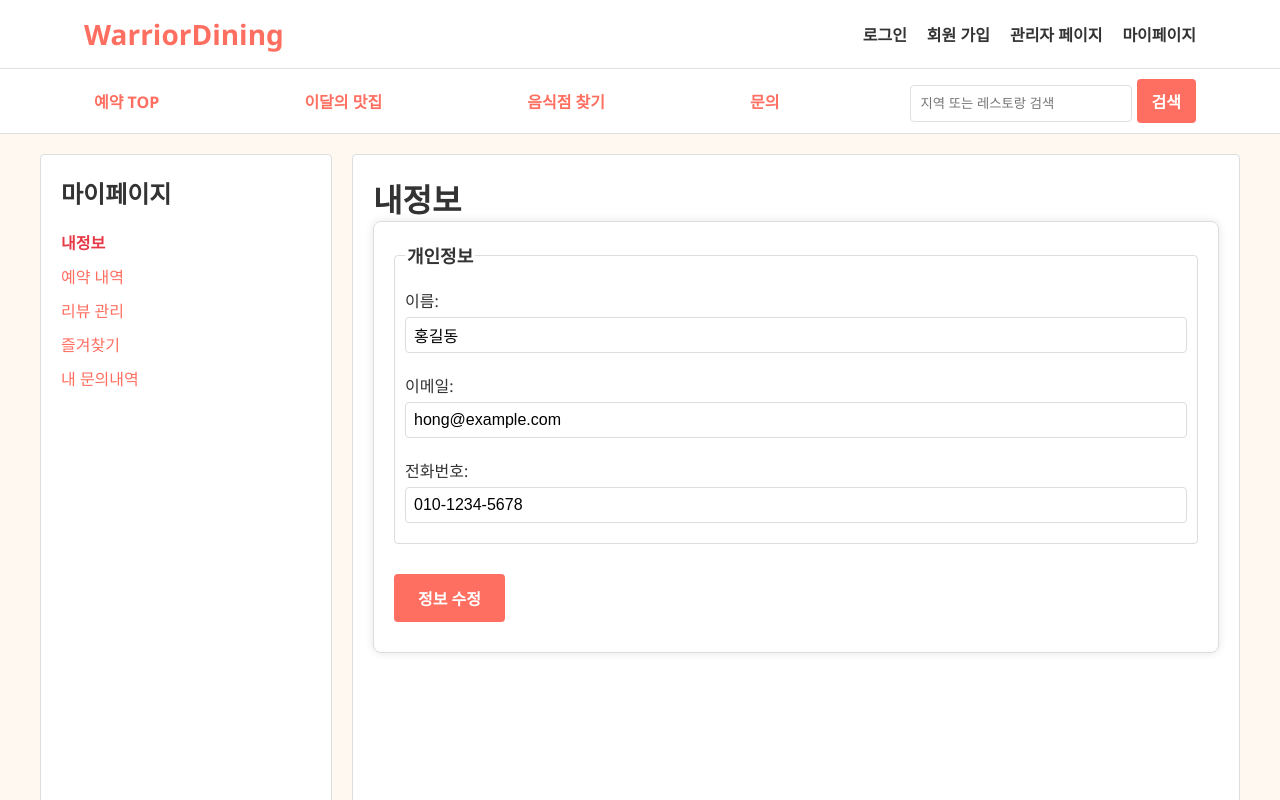
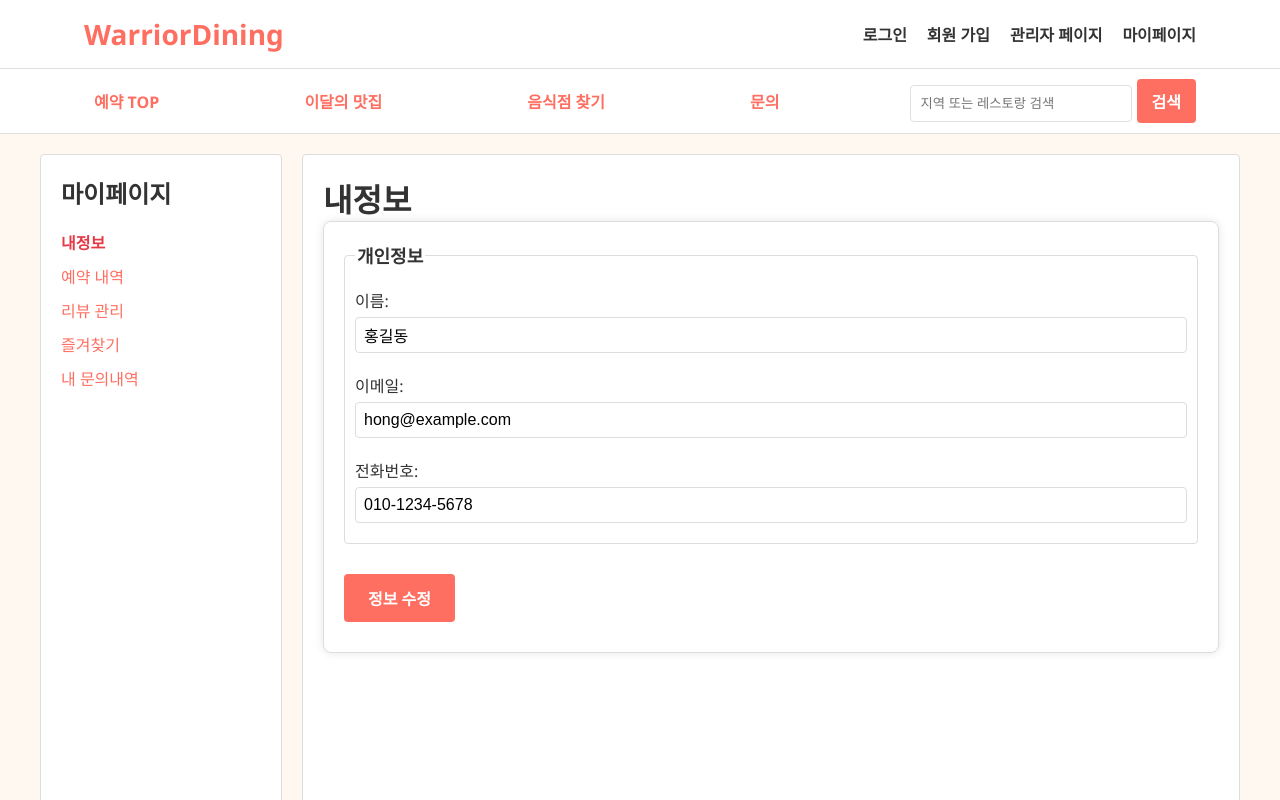
Before and after one commit to warrior-dining/warrior-dining-front, a React (Create React App) app: page /mypage in a window 1280 px wide. Shown: the top 800 px of the page. Built offline with nearby package versions, Linux system fonts and the light colour scheme.

Commit message:
[#7] 마이페이지 사이드바 화면비율 수정

```diff
--- a/src/css/mypageMutual.css
+++ b/src/css/mypageMutual.css
@@ -1,4 +1,5 @@
 /* sidebar.css */
+
 
 .mypage-sidebar {
     width: 250px;
@@ -9,6 +10,7 @@
     margin-right: 20px;
     position: sticky;
     top: 0;
+    flex: 0 0 200px;
 }
 
 .mypage-sidebar h2 {
@@ -40,19 +42,11 @@
     margin: 20px auto;
     max-width: 1200px;
     padding: 0 20px;
+    align-items: stretch;
+    height: 100vh;
 }
 
 .mypage-sidebar ul li a.active {
     color: #e63946;
     font-weight: bold;
 }
-
-.mypage-content {
-    flex: 1;
-    padding: 20px;
-    background-color: #fff;
-    border: 1px solid #ddd;
-    border-radius: 4px;
-    height: calc(100vh - 100px);
-    overflow-y: auto;
-}
```
